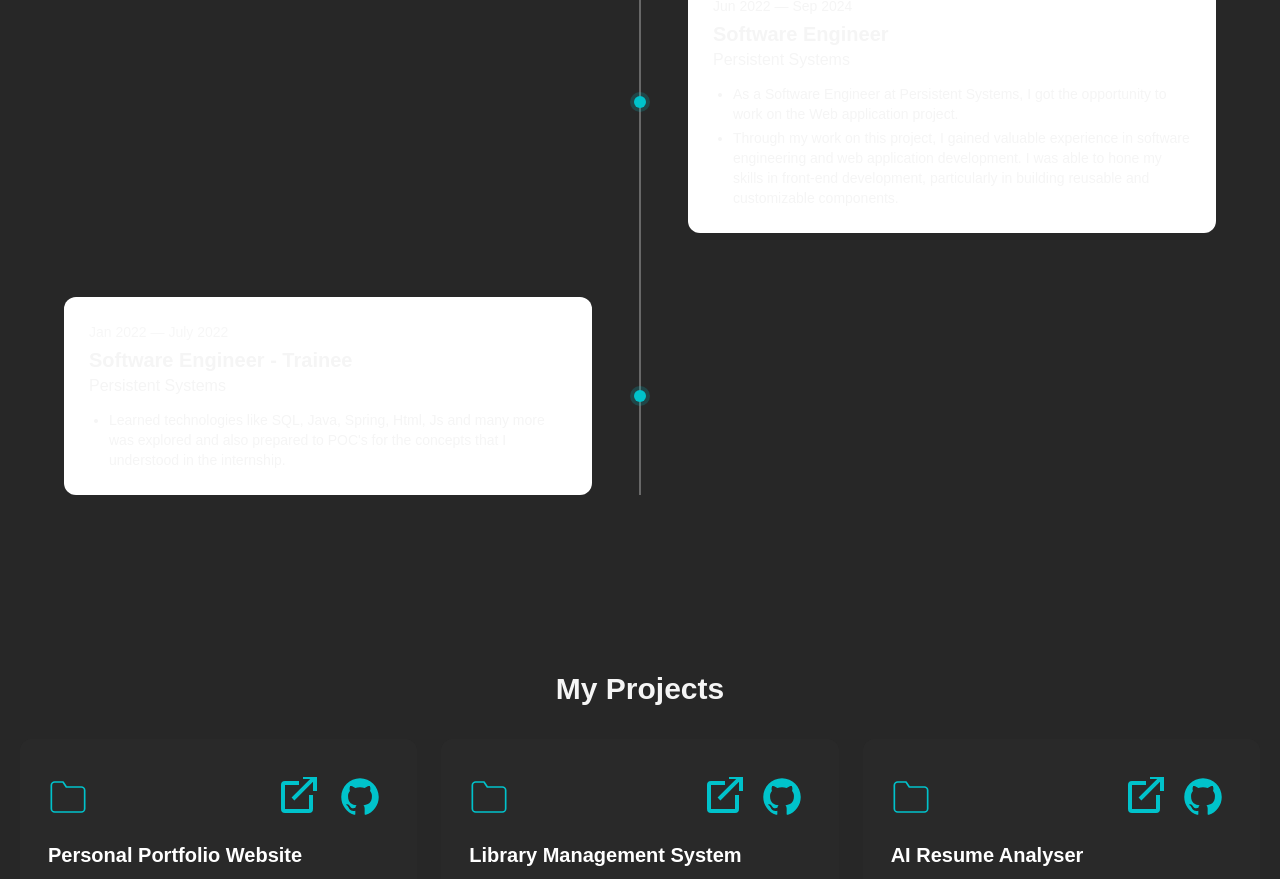
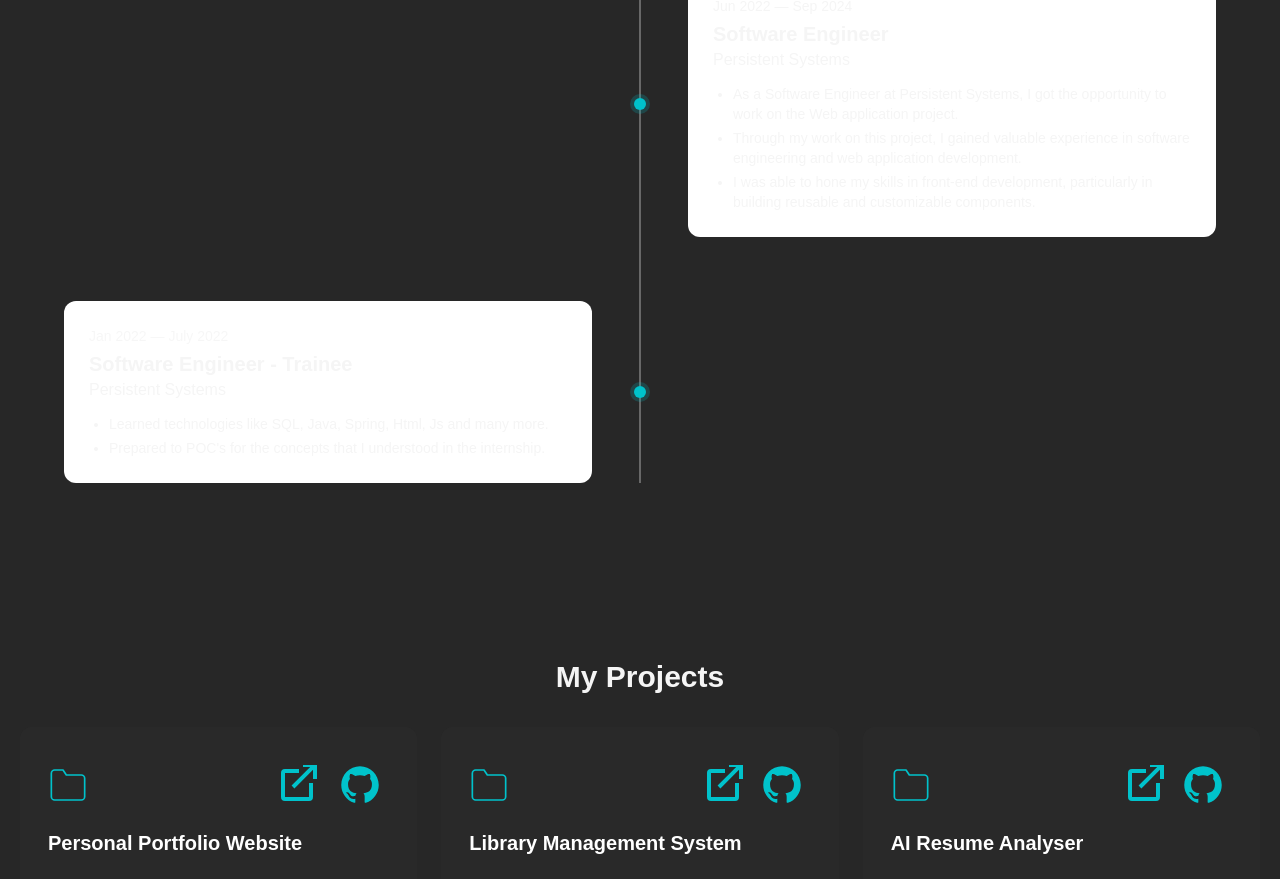
Before and after one commit to prathamesh-borse/peronal-portfolio, a Next.js app: page / in a window 1280 px wide. Shown: the part 2880-3759 px from the top of the page. Built offline with nearby package versions, Linux system fonts and the light colour scheme; no server answers.

Commit message:
Added Experience

```diff
--- a/src/app/components/Experience/Experience.js
+++ b/src/app/components/Experience/Experience.js
@@ -20,7 +20,8 @@ const experienceData = [
     period: "Jun 2022 — Sep 2024",
     bullets: [
       "As a Software Engineer at Persistent Systems, I got the opportunity to work on the Web application project.",
-      "Through my work on this project, I gained valuable experience in software engineering and web application development. I was able to hone my skills in front-end development, particularly in building reusable and customizable components.",
+      "Through my work on this project, I gained valuable experience in software engineering and web application development.",
+      "I was able to hone my skills in front-end development, particularly in building reusable and customizable components.",
     ],
   },
   {
@@ -28,7 +29,8 @@ const experienceData = [
     role: "Software Engineer - Trainee",
     period: "Jan 2022 — July 2022",
     bullets: [
-      "Learned technologies like SQL, Java, Spring, Html, Js and many more was explored and also prepared to POC's for the concepts that I understood in the internship.",
+      "Learned technologies like SQL, Java, Spring, Html, Js and many more.",
+      "Prepared to POC's for the concepts that I understood in the internship.",
     ],
   },
 ];
```
